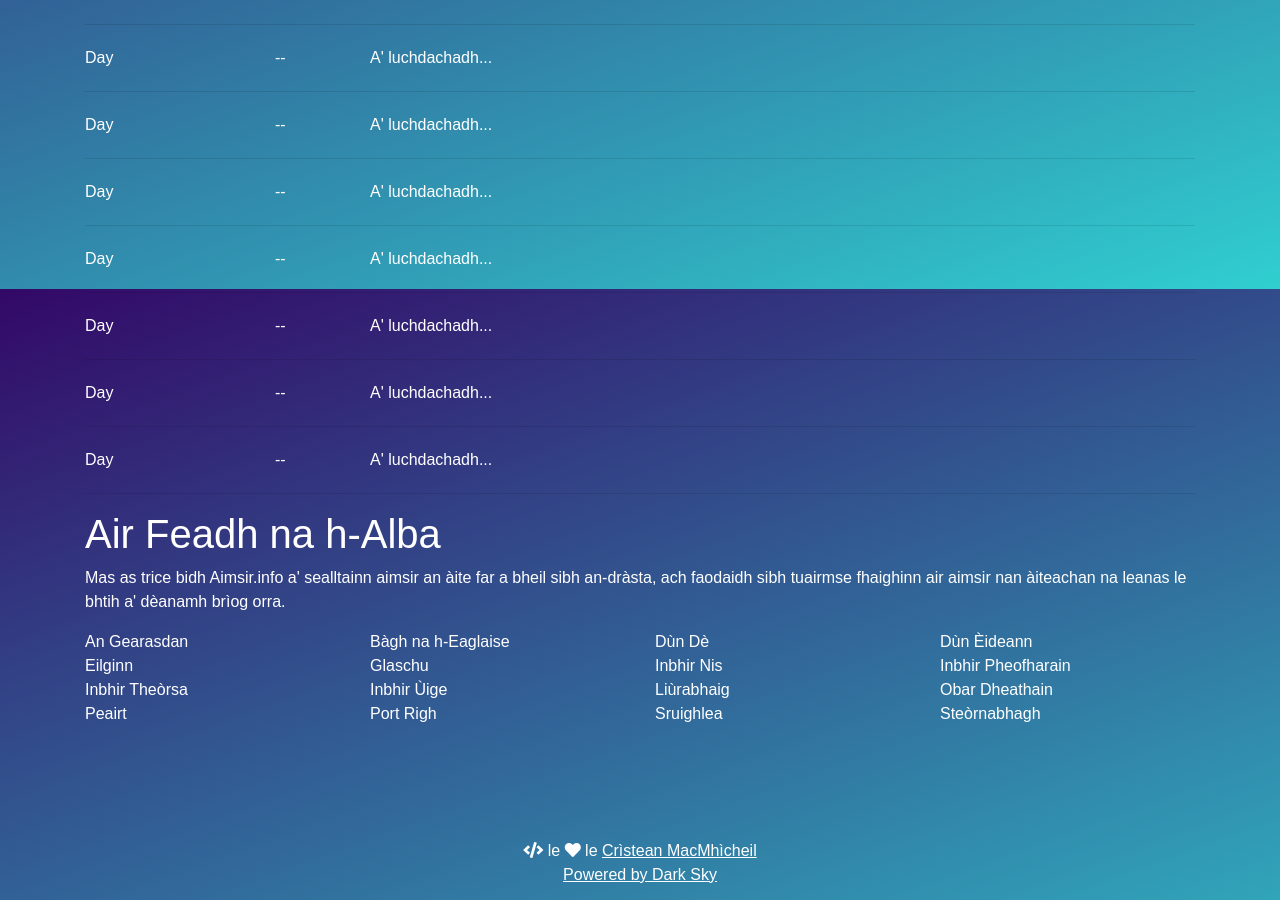
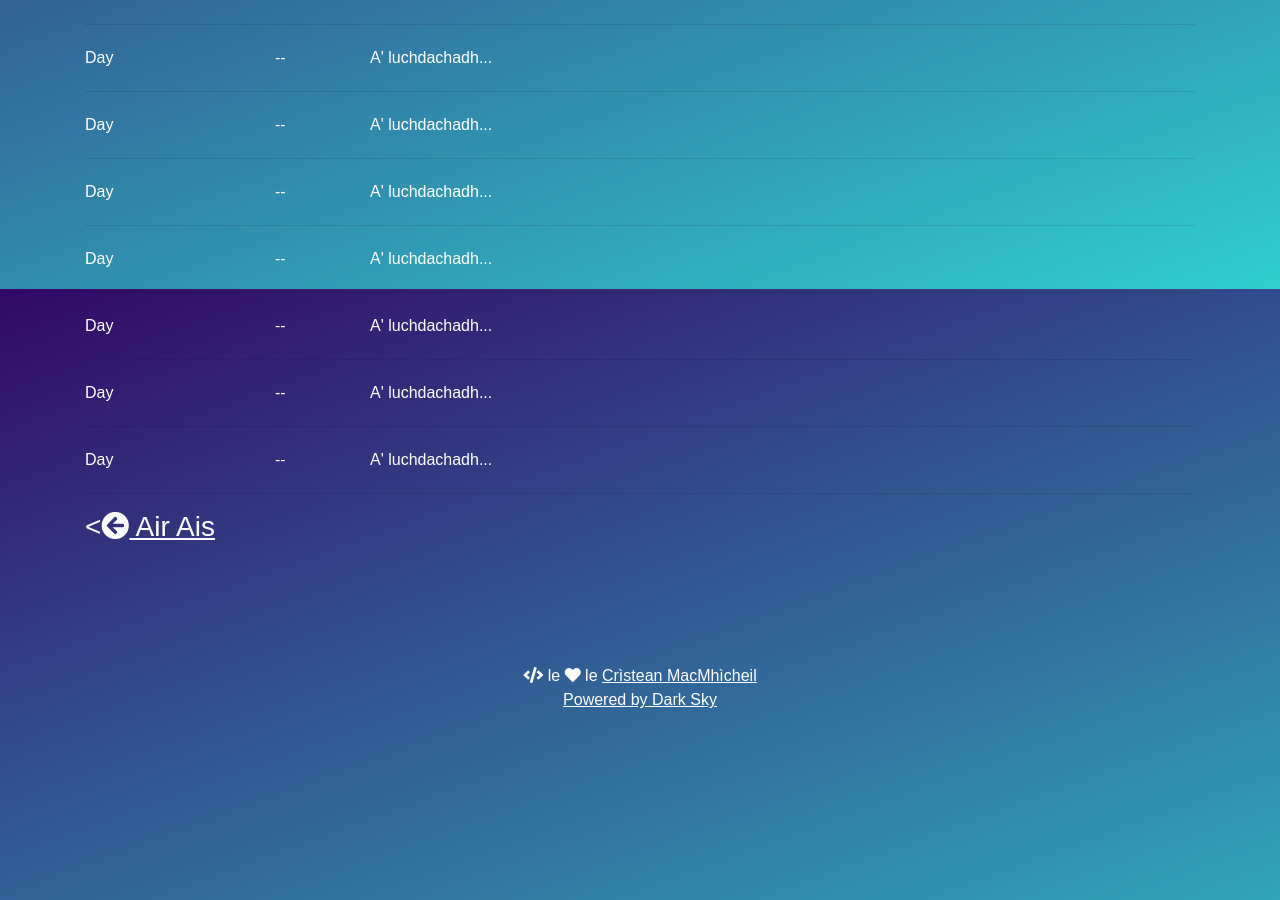
Before and after one commit to angeidheal/aimsir, a Jekyll site: the page built from inbhir-pheofharain.html, in a window 1280 px wide and 900 px high, scrolled down 611 px. Built offline with Jekyll 4.4.1, drawn with Linux system fonts in a browser that asks for light colours; nearby versions of some CDN libraries; a script that is not in the unit is left out.

Commit message:
Update inbhir-pheofharain.html

```diff
--- a/inbhir-pheofharain.html
+++ b/inbhir-pheofharain.html
@@ -141,68 +141,9 @@ permalink: /inbhir-pheofharain/
 
     <hr/>
 
-    <div>
-      <h1>Air Feadh na h-Alba</h1>
-      <p>Mas as trice bidh Aimsir.info a' sealltainn aimsir an àite far a bheil sibh an-dràsta, ach faodaidh sibh tuairmse fhaighinn air aimsir nan àiteachan na leanas le bhtih a' dèanamh brìog orra.</p>
-    </div>
-
     <div class="row">
-      <div class="col-md-3">
-        An Gearasdan
-      </div>
-      <div class="col-md-3">
-        Bàgh na h-Eaglaise
-      </div>
-      <div class="col-md-3">
-        Dùn Dè
-      </div>
-      <div class="col-md-3">
-        Dùn Èideann
-      </div>
-    </div>
-
-    <div class="row">
-      <div class="col-md-3">
-        Eilginn
-      </div>
-      <div class="col-md-3">
-        Glaschu
-      </div>
-      <div class="col-md-3">
-        Inbhir Nis
-      </div>
-      <div class="col-md-3">
-        Inbhir Pheofharain
-      </div>
-    </div>
-
-    <div class="row">
-      <div class="col-md-3">
-        Inbhir Theòrsa
-      </div>
-      <div class="col-md-3">
-        Inbhir Ùige
-      </div>
-      <div class="col-md-3">
-        Liùrabhaig
-      </div>
-      <div class="col-md-3">
-        Obar Dheathain
-      </div>
-    </div>
-
-    <div class="row">
-      <div class="col-md-3">
-        Peairt
-      </div>
-      <div class="col-md-3">
-        Port Righ
-      </div>
-      <div class="col-md-3">
-        Sruighlea
-      </div>
-      <div class="col-md-3">
-        Steòrnabhagh
+      <div class="col-md-12">
+        <h3><<a href="{{ site.baseurl }}"><i class="fas fa-arrow-circle-left"></i> Air Ais</a></h3>
       </div>
     </div>
 
```
